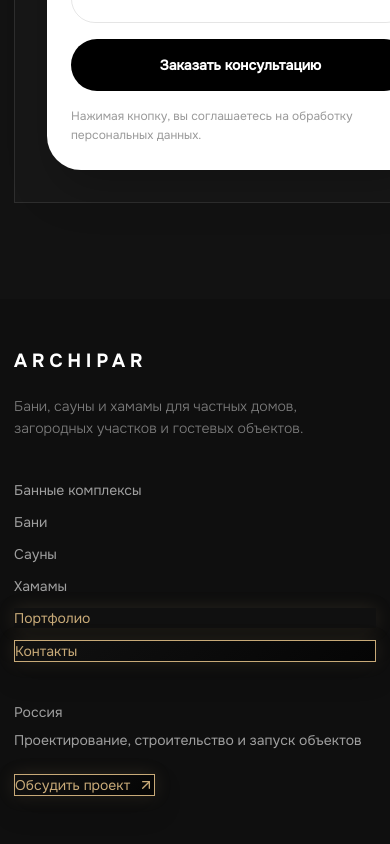
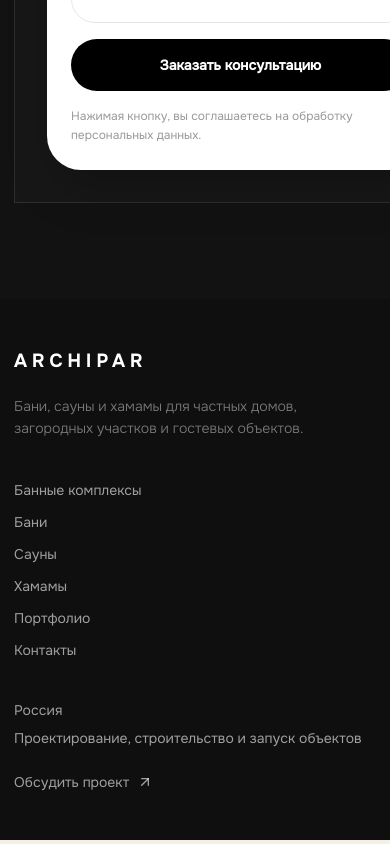
Before and after one commit to TatooineEnjoyer/archipar, a Next.js app: page /baths in a window 390 px wide. Shown: the part 9416-10260 px from the top of the page. Built offline with nearby package versions, Linux system fonts and the light colour scheme.

Commit message:
Update globals.css

```diff
--- a/src/app/globals.css
+++ b/src/app/globals.css
@@ -158,6 +158,7 @@ header {
     backdrop-filter 320ms ease;
 }
 
+/* Обычные ссылки в шапке */
 header nav a {
   position: relative;
   isolation: isolate;
@@ -170,7 +171,8 @@ header nav a {
     transform 260ms ease;
 }
 
-header nav a::after {
+/* Подчёркивание только у обычных ссылок, не у кнопки заявки */
+header nav a:not([href="#request"]):not([href="/#request"])::after {
   content: "";
   position: absolute;
   left: 14px;
@@ -186,15 +188,15 @@ header nav a::after {
     transform 260ms ease;
 }
 
-header nav a:hover,
-header nav a:focus-visible {
+header nav a:not([href="#request"]):not([href="/#request"]):hover,
+header nav a:not([href="#request"]):not([href="/#request"]):focus-visible {
   color: var(--gold) !important;
   background: rgba(200, 170, 120, 0.08);
   transform: translateY(-1px);
 }
 
-header nav a:hover::after,
-header nav a:focus-visible::after {
+header nav a:not([href="#request"]):not([href="/#request"]):hover::after,
+header nav a:not([href="#request"]):not([href="/#request"]):focus-visible::after {
   opacity: 0.42;
   transform: scaleX(1);
 }
@@ -266,9 +268,16 @@ header nav a:focus-visible::after {
     0 0 34px rgba(200, 170, 120, 0.28);
 }
 
-/* Все переходы к форме — всегда видимые */
-a[href="#request"],
-a[href="/#request"] {
+/*
+  Кнопки перехода к форме.
+  Важно: теперь стили не цепляют footer и случайные ссылки по всему сайту.
+  Работают только:
+  1) внутри main
+  2) у элементов с className="btn-request"
+*/
+main a[href="#request"],
+main a[href="/#request"],
+.btn-request {
   position: relative;
   isolation: isolate;
   overflow: hidden;
@@ -292,8 +301,9 @@ a[href="/#request"] {
     box-shadow 260ms ease;
 }
 
-a[href="#request"]::before,
-a[href="/#request"]::before {
+main a[href="#request"]::before,
+main a[href="/#request"]::before,
+.btn-request::before {
   content: "";
   position: absolute;
   inset: -2px;
@@ -313,8 +323,9 @@ a[href="/#request"]::before {
   transition: transform 760ms ease;
 }
 
-a[href="#request"]::after,
-a[href="/#request"]::after {
+main a[href="#request"]::after,
+main a[href="/#request"]::after,
+.btn-request::after {
   content: "";
   position: absolute;
   inset: 0;
@@ -325,10 +336,12 @@ a[href="/#request"]::after {
   transition: opacity 260ms ease;
 }
 
-a[href="#request"]:hover,
-a[href="/#request"]:hover,
-a[href="#request"]:focus-visible,
-a[href="/#request"]:focus-visible {
+main a[href="#request"]:hover,
+main a[href="/#request"]:hover,
+main a[href="#request"]:focus-visible,
+main a[href="/#request"]:focus-visible,
+.btn-request:hover,
+.btn-request:focus-visible {
   border-color: var(--gold-light) !important;
   background:
     linear-gradient(135deg, var(--gold-light) 0%, var(--gold) 48%, var(--bronze) 100%) !important;
@@ -339,40 +352,61 @@ a[href="/#request"]:focus-visible {
     0 0 36px rgba(200, 170, 120, 0.34);
 }
 
-a[href="#request"]:hover::before,
-a[href="/#request"]:hover::before,
-a[href="#request"]:focus-visible::before,
-a[href="/#request"]:focus-visible::before {
+main a[href="#request"]:hover::before,
+main a[href="/#request"]:hover::before,
+main a[href="#request"]:focus-visible::before,
+main a[href="/#request"]:focus-visible::before,
+.btn-request:hover::before,
+.btn-request:focus-visible::before {
   transform: translateX(130%);
 }
 
-a[href="#request"]:hover::after,
-a[href="/#request"]:hover::after,
-a[href="#request"]:focus-visible::after,
-a[href="/#request"]:focus-visible::after {
+main a[href="#request"]:hover::after,
+main a[href="/#request"]:hover::after,
+main a[href="#request"]:focus-visible::after,
+main a[href="/#request"]:focus-visible::after,
+.btn-request:hover::after,
+.btn-request:focus-visible::after {
   opacity: 1;
 }
 
-a[href="#request"]:active,
-a[href="/#request"]:active {
+main a[href="#request"]:active,
+main a[href="/#request"]:active,
+.btn-request:active {
   transform: translateY(0);
   box-shadow:
     0 10px 26px rgba(0, 0, 0, 0.28),
     0 0 18px rgba(200, 170, 120, 0.2);
 }
 
-/* Кнопка консультации в шапке — отдельно, чтобы nav hover её не ломал */
+/* Кнопка консультации в шапке */
 header nav a[href="#request"],
 header nav a[href="/#request"],
 header a[href="#request"],
 header a[href="/#request"] {
+  position: relative;
+  overflow: hidden;
+  isolation: isolate;
+
   border: 1px solid var(--gold) !important;
   background:
     linear-gradient(135deg, #111111 0%, #050505 100%) !important;
   color: var(--gold) !important;
+
   border-radius: 0 !important;
+  box-shadow:
+    0 12px 30px rgba(0, 0, 0, 0.22),
+    0 0 20px rgba(200, 170, 120, 0.12);
+
+  transition:
+    transform 260ms ease,
+    background 260ms ease,
+    color 260ms ease,
+    border-color 260ms ease,
+    box-shadow 260ms ease;
 }
 
+/* Убираем декоративное подчёркивание у кнопки в шапке */
 header nav a[href="#request"]::after,
 header nav a[href="/#request"]::after,
 header a[href="#request"]::after,
@@ -383,25 +417,39 @@ header a[href="/#request"]::after {
 header nav a[href="#request"]:hover,
 header nav a[href="/#request"]:hover,
 header a[href="#request"]:hover,
-header a[href="/#request"]:hover {
+header a[href="/#request"]:hover,
+header nav a[href="#request"]:focus-visible,
+header nav a[href="/#request"]:focus-visible,
+header a[href="#request"]:focus-visible,
+header a[href="/#request"]:focus-visible {
   border-color: var(--gold-light) !important;
   background:
     linear-gradient(135deg, var(--gold-light) 0%, var(--gold) 50%, var(--bronze) 100%) !important;
   color: #111 !important;
   transform: translateY(-2px);
+  box-shadow:
+    0 18px 46px rgba(0, 0, 0, 0.3),
+    0 0 30px rgba(200, 170, 120, 0.26);
 }
 
-/* Вторичные кнопки к портфолио */
-a[href="#portfolio"],
-a[href="/#portfolio"] {
+/*
+  Вторичные кнопки к портфолио.
+  Теперь не цепляют footer и случайные ссылки.
+*/
+main a[href="#portfolio"],
+main a[href="/#portfolio"],
+.btn-portfolio {
   position: relative;
   overflow: hidden;
+
   border-color: var(--gold) !important;
   background: rgba(17, 17, 17, 0.82) !important;
   color: var(--gold) !important;
+
   box-shadow:
     0 14px 34px rgba(0, 0, 0, 0.24),
     0 0 22px rgba(200, 170, 120, 0.12);
+
   transition:
     transform 260ms ease,
     background 260ms ease,
@@ -409,14 +457,41 @@ a[href="/#portfolio"] {
     box-shadow 260ms ease;
 }
 
-a[href="#portfolio"]:hover,
-a[href="/#portfolio"]:hover {
+main a[href="#portfolio"]:hover,
+main a[href="/#portfolio"]:hover,
+main a[href="#portfolio"]:focus-visible,
+main a[href="/#portfolio"]:focus-visible,
+.btn-portfolio:hover,
+.btn-portfolio:focus-visible {
   background: var(--gold) !important;
   color: #111 !important;
   transform: translateY(-2px);
   box-shadow:
     0 18px 46px rgba(0, 0, 0, 0.28),
     0 0 30px rgba(200, 170, 120, 0.28);
+}
+
+/* Footer: ссылки внизу не должны превращаться в золотые кнопки */
+footer a[href="#request"],
+footer a[href="/#request"],
+footer a[href="#portfolio"],
+footer a[href="/#portfolio"] {
+  background: transparent !important;
+  color: inherit !important;
+  border: 0 !important;
+  box-shadow: none !important;
+  transform: none !important;
+}
+
+footer a[href="#request"]::before,
+footer a[href="/#request"]::before,
+footer a[href="#request"]::after,
+footer a[href="/#request"]::after,
+footer a[href="#portfolio"]::before,
+footer a[href="/#portfolio"]::before,
+footer a[href="#portfolio"]::after,
+footer a[href="/#portfolio"]::after {
+  display: none !important;
 }
 
 /* Анимации появления */
@@ -642,13 +717,22 @@ select:focus {
     transform: none;
   }
 
-  a[href="#request"],
-  a[href="/#request"],
-  a[href="#portfolio"],
-  a[href="/#portfolio"] {
+  main a[href="#request"],
+  main a[href="/#request"],
+  main a[href="#portfolio"],
+  main a[href="/#portfolio"],
+  .btn-request,
+  .btn-portfolio {
     box-shadow:
       0 12px 28px rgba(0, 0, 0, 0.22),
       0 0 18px rgba(200, 170, 120, 0.14);
+  }
+
+  footer a[href="#request"],
+  footer a[href="/#request"],
+  footer a[href="#portfolio"],
+  footer a[href="/#portfolio"] {
+    box-shadow: none !important;
   }
 }
 
```
